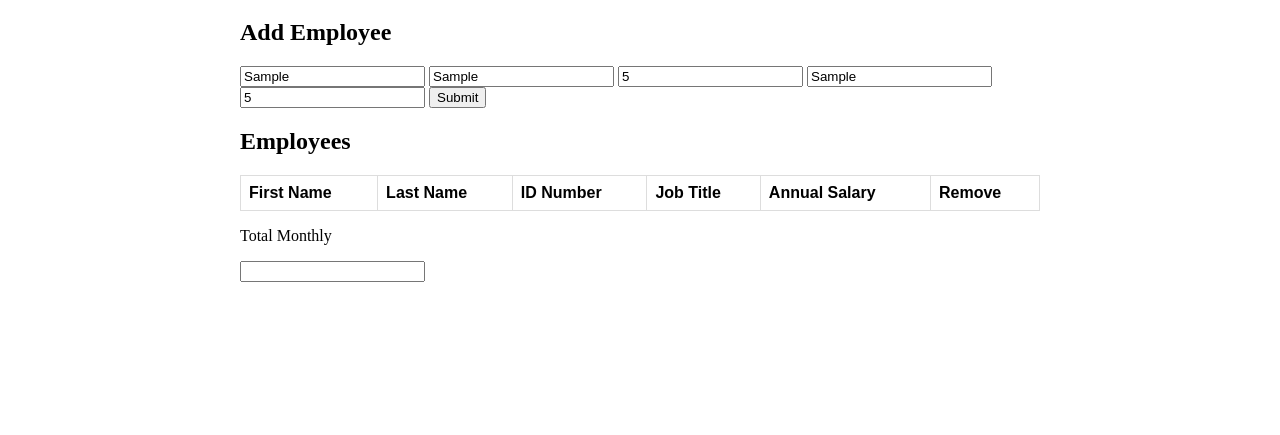
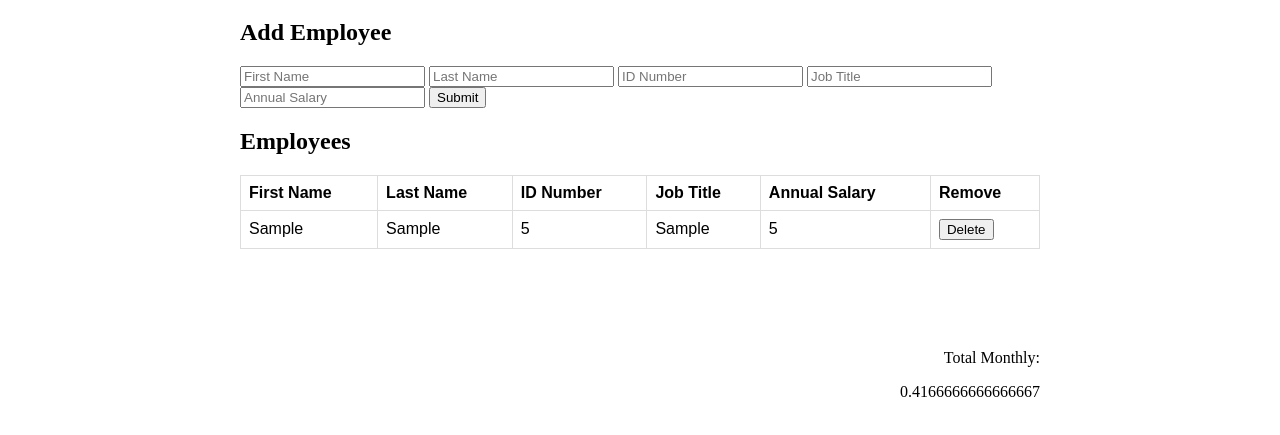
Before and after one commit to Greg-04/weekend-salary-calculator, a website: page index.html in a window 1280 px wide. Both pictures are taken after typing "Sample", "Sample", "5", "Sample", "5" into the empty fields and a click on the button "Submit". Shown: the part 61-496 px from the top of the page. Drawn offline with Linux system fonts and the light colour scheme.

Commit message:
completed adding monthly salary to footer, now need to change if over budget class

```diff
--- a/index.html
+++ b/index.html
@@ -36,10 +36,9 @@
           </table>
       </main>
       <footer id="footer">
-        <p>Total Monthly</p>
-        <input id="total"/>
+        Total Monthly:<p id="totalMontly"></p>
       </footer>
     </div>
-  <script src="client.js"></script>
+  <script src="script.js"></script>
 </body>
 </html>
--- a/package.json
+++ b/package.json
@@ -6,7 +6,7 @@
   "scripts": {
     "test": "jest --verbose"
   },
-  "author": "",
+  "author": "Gabriel Regalado",
   "license": "ISC",
   "devDependencies": {
     "@testing-library/dom": "^9.3.1",
--- a/script.js
+++ b/script.js
@@ -1,3 +1,5 @@
+//Creating monthly total variable
+let monthlyTotal = 0;
 
 function submitForm(event) {
     console.log('Submit employee');
@@ -6,7 +8,10 @@ function submitForm(event) {
     let lastName = document.querySelector('#lastNameInput').value;
     let idNumber = document.querySelector('#idInput').value;
     let jobTitle = document.querySelector('#titleInput').value;
-    let annualSalary = document.querySelector('#annualSalaryInput').value;
+    let annualSalary = Number(document.querySelector('#annualSalaryInput').value);
+
+    //calculate monthly salary
+    let monthlySalary = annualSalary / 12;
 
     // Append to the body of the table
     let employeeTable = document.querySelector('#employeeList');
@@ -21,17 +26,27 @@ function submitForm(event) {
     <td><button onclick="deleteRow(event)">Delete</button></td>
 `;
 
+    // Update monthly total
+    monthlyTotal += monthlySalary;
+
+    //Call on update total function
+    updateTotal();
 
     //Reset form
     document.querySelector("#addEmployeeForm").reset();
 };
 
-//Creating monthly total variable
-let monthlyTotal = 0;
-
-
 //Function to delete row with button
 function deleteRow(event) {
     console.log('delete row');
+
+    //Remove the row
     event.target.parentNode.parentNode.remove();
 }
+
+//function to update total
+function updateTotal() {
+    let totalElement = document.querySelector('#totalMontly');
+    totalElement.innerHTML = monthlyTotal;
+
+}
--- a/styles.css
+++ b/styles.css
@@ -21,3 +21,8 @@
     padding: 8px;
     text-align: left;
 }
+
+#footer {
+    margin-top: 100px;
+    text-align: end;
+}
```
